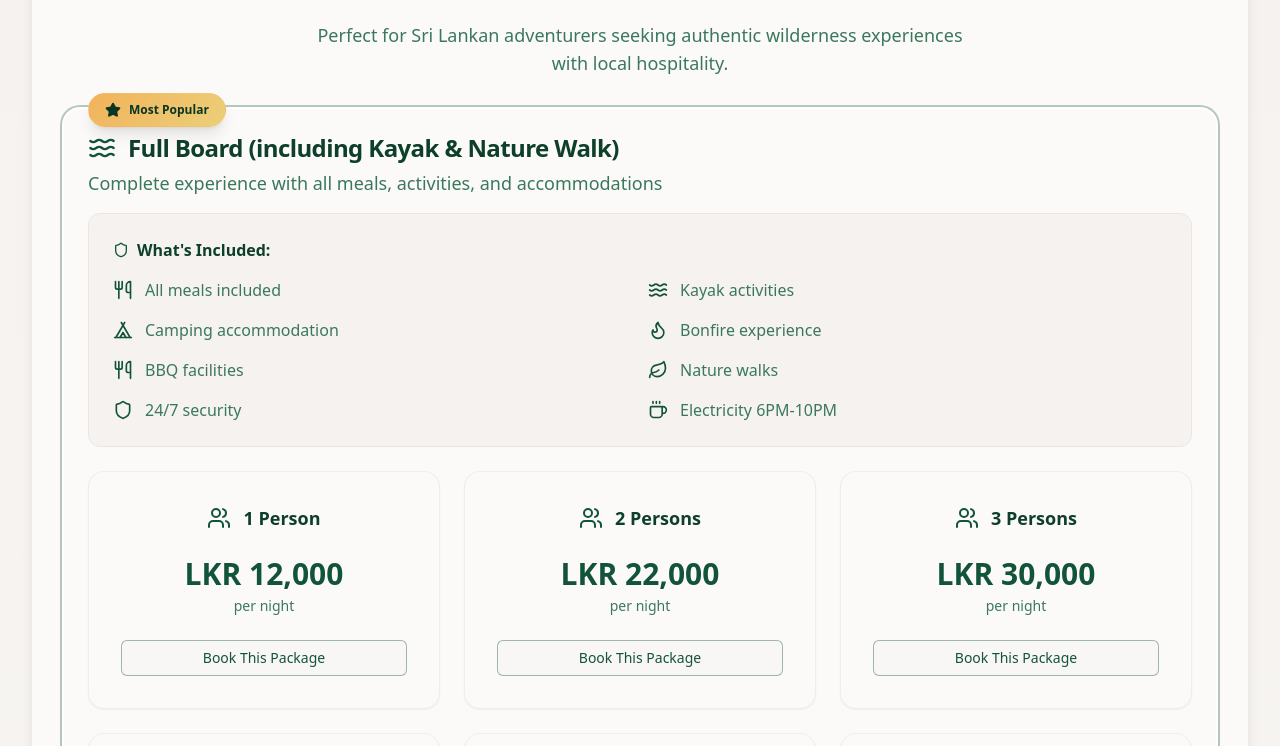
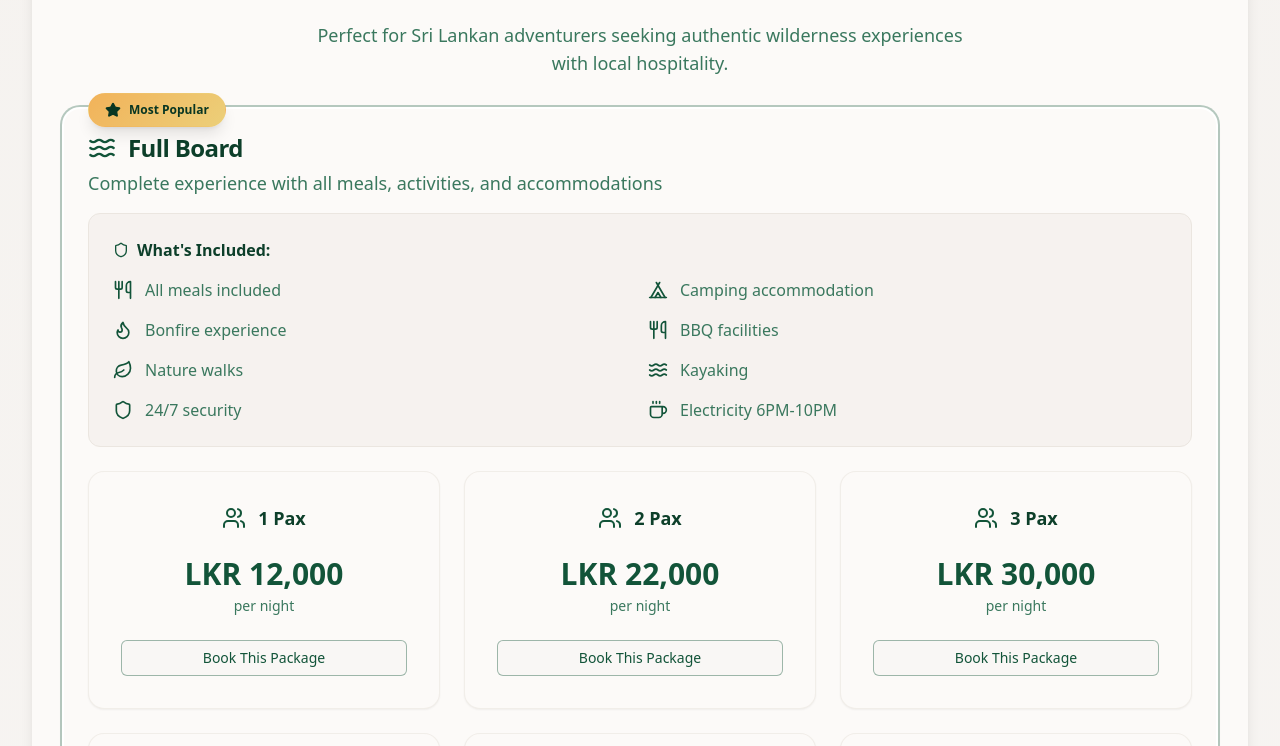
Before and after one commit to sameeraherath/wildparadisebelihuloya---test, a React (Vite) app: page / in a window 1280 px wide. Shown: the part 3340-4086 px from the top of the page. Built offline with nearby package versions, Linux system fonts and the light colour scheme.

Commit message:
refactor: update kayaking terminology in booking features and package descriptions

```diff
--- a/src/components/Booking.tsx
+++ b/src/components/Booking.tsx
@@ -108,12 +108,12 @@ const PACKAGE_FEATURES = {
     { icon: Flame, text: "Bonfire experience" },
     { icon: Utensils, text: "BBQ facilities" },
     { icon: Leaf, text: "Nature walks" },
+    { icon: Waves, text: "Kayaking" },
     { icon: Shield, text: "24/7 security" },
     { icon: Coffee, text: "Electricity 6PM-10PM" },
   ] as PackageFeature[],
   fullBoard: [
     { icon: Utensils, text: "All meals included" },
-    { icon: Waves, text: "Kayak activities" },
   ] as PackageFeature[],
   halfBoard: [
     { icon: Utensils, text: "Breakfast & Dinner" },
--- a/src/components/DayFunctionBooking.tsx
+++ b/src/components/DayFunctionBooking.tsx
@@ -20,7 +20,7 @@ const individualPackages = [
     price: 2500,
     features: [
       { icon: Utensils, text: "Lunch" },
-      { icon: Waves, text: "Kayak" },
+      { icon: Waves, text: "Kayaking" },
       { icon: Leaf, text: "Nature walk" },
     ],
   },
@@ -30,7 +30,7 @@ const individualPackages = [
     features: [
       { icon: Utensils, text: "Lunch & Dinner" },
       { icon: Leaf, text: "Nature walk" },
-      { icon: Waves, text: "Kayak" },
+      { icon: Waves, text: "Kayaking" },
       { icon: Coffee, text: "Evening herbal drink" },
       { icon: Flame, text: "Bonfire with Marshmallow burning" },
     ],
@@ -44,7 +44,7 @@ const individualPackages = [
       { icon: Flame, text: "Bonfire with Marshmallow burning" },
       { icon: Coffee, text: "Evening herbal drink" },
       { icon: Leaf, text: "Nature walk" },
-      { icon: Waves, text: "Kayak" },
+      { icon: Waves, text: "Kayaking" },
     ],
   },
   {
@@ -53,7 +53,7 @@ const individualPackages = [
     features: [
       { icon: Tent, text: "Tent stay" },
       { icon: Leaf, text: "Nature walk" },
-      { icon: Waves, text: "Kayak" },
+      { icon: Waves, text: "Kayaking" },
       { icon: Coffee, text: "Evening herbal drink" },
       { icon: Coffee, text: "Bed tea" },
     ],
--- a/src/data/packages.ts
+++ b/src/data/packages.ts
@@ -11,80 +11,80 @@ export interface PackageCategory {
 
 export const localPackages: Record<string, PackageCategory> = {
   fullBoard: {
-    title: "Full Board (including Kayak & Nature Walk)",
+    title: "Full Board",
     description:
       "Complete experience with all meals, activities, and accommodations",
     packages: [
-      { persons: "1 Person", price: "LKR 12,000" },
-      { persons: "2 Persons", price: "LKR 22,000" },
-      { persons: "3 Persons", price: "LKR 30,000" },
-      { persons: "4 Persons", price: "LKR 40,000" },
-      { persons: "Above 10 people (per person)", price: "LKR 9,000" },
-      { persons: "Above 20 people (per person)", price: "LKR 8,500" },
+      { persons: "1 Pax", price: "LKR 12,000" },
+      { persons: "2 Pax", price: "LKR 22,000" },
+      { persons: "3 Pax", price: "LKR 30,000" },
+      { persons: "4 Pax", price: "LKR 40,000" },
+      { persons: "Above 10 people (per pax)", price: "LKR 9,000" },
+      { persons: "Above 20 people (per pax)", price: "LKR 8,500" },
     ],
   },
   halfBoard: {
     title: "Half Board",
     description: "Includes breakfast and dinner with accommodations",
     packages: [
-      { persons: "1 Person", price: "LKR 11,000" },
-      { persons: "2 Persons", price: "LKR 20,000" },
-      { persons: "3 Persons", price: "LKR 27,000" },
-      { persons: "4 Persons", price: "LKR 36,000" },
-      { persons: "Above 10 people (per person)", price: "LKR 8,000" },
-      { persons: "Above 20 people (per person)", price: "LKR 7,500" },
+      { persons: "1 Pax", price: "LKR 11,000" },
+      { persons: "2 Pax", price: "LKR 20,000" },
+      { persons: "3 Pax", price: "LKR 27,000" },
+      { persons: "4 Pax", price: "LKR 36,000" },
+      { persons: "Above 10 people (per pax)", price: "LKR 8,000" },
+      { persons: "Above 20 people (per pax)", price: "LKR 7,500" },
     ],
   },
   bedAndBreakfast: {
     title: "Bed & Breakfast",
     description: "Basic package with overnight stay and morning meal",
     packages: [
-      { persons: "1 Person", price: "LKR 10,000" },
-      { persons: "2 Persons", price: "LKR 18,000" },
-      { persons: "3 Persons", price: "LKR 24,000" },
-      { persons: "4 Persons", price: "LKR 32,000" },
-      { persons: "Above 10 people (per person)", price: "LKR 7,500" },
-      { persons: "Above 20 people (per person)", price: "LKR 7,000" },
+      { persons: "1 Pax", price: "LKR 10,000" },
+      { persons: "2 Pax", price: "LKR 18,000" },
+      { persons: "3 Pax", price: "LKR 24,000" },
+      { persons: "4 Pax", price: "LKR 32,000" },
+      { persons: "Above 10 people (per pax)", price: "LKR 7,500" },
+      { persons: "Above 20 people (per pax)", price: "LKR 7,000" },
     ],
   },
 };
 
 export const foreignPackages: Record<string, PackageCategory> = {
   fullBoard: {
-    title: "Full Board (including Kayak & Nature Walk)",
+    title: "Full Board ",
     description:
       "Complete experience with all meals, activities, and accommodations",
     packages: [
-      { persons: "1 Person", price: "USD 70" },
-      { persons: "2 Persons", price: "USD 120" },
-      { persons: "3 Persons", price: "USD 150" },
-      { persons: "4 Persons", price: "USD 200" },
-      { persons: "Above 10 people (per person)", price: "USD 45" },
-      { persons: "Above 20 people (per person)", price: "USD 40" },
+      { persons: "1 Pax", price: "USD 70" },
+      { persons: "2 Pax", price: "USD 120" },
+      { persons: "3 Pax", price: "USD 150" },
+      { persons: "4 Pax", price: "USD 200" },
+      { persons: "Above 10 people (per pax)", price: "USD 45" },
+      { persons: "Above 20 people (per pax)", price: "USD 40" },
     ],
   },
   halfBoard: {
     title: "Half Board",
     description: "Includes breakfast and dinner with accommodations",
     packages: [
-      { persons: "1 Person", price: "USD 60" },
-      { persons: "2 Persons", price: "USD 110" },
-      { persons: "3 Persons", price: "USD 140" },
-      { persons: "4 Persons", price: "USD 190" },
-      { persons: "Above 10 people (per person)", price: "USD 40" },
-      { persons: "Above 20 people (per person)", price: "USD 35" },
+      { persons: "1 Pax", price: "USD 60" },
+      { persons: "2 Pax", price: "USD 110" },
+      { persons: "3 Pax", price: "USD 140" },
+      { persons: "4 Pax", price: "USD 190" },
+      { persons: "Above 10 people (per pax)", price: "USD 40" },
+      { persons: "Above 20 people (per pax)", price: "USD 35" },
     ],
   },
   bedAndBreakfast: {
     title: "Bed & Breakfast",
     description: "Basic package with overnight stay and morning meal",
     packages: [
-      { persons: "1 Person", price: "USD 60" },
-      { persons: "2 Persons", price: "USD 110" },
-      { persons: "3 Persons", price: "USD 140" },
-      { persons: "4 Persons", price: "USD 190" },
-      { persons: "Above 10 people (per person)", price: "USD 40" },
-      { persons: "Above 20 people (per person)", price: "USD 35" },
+      { persons: "1 Pax", price: "USD 60" },
+      { persons: "2 Pax", price: "USD 110" },
+      { persons: "3 Pax", price: "USD 140" },
+      { persons: "4 Pax", price: "USD 190" },
+      { persons: "Above 10 people (per pax)", price: "USD 40" },
+      { persons: "Above 20 people (per pax)", price: "USD 35" },
     ],
   },
 };
@@ -93,7 +93,7 @@ export const packageIncludes = [
   "Bonfire experience",
   "BBQ facilities",
   "Nature walks",
-  "Kayak activities (Full Board)",
+  "Kayaking",
   "Electricity from 6:00 p.m. to 10:00 p.m.",
   "24/7 security",
 ];
```
